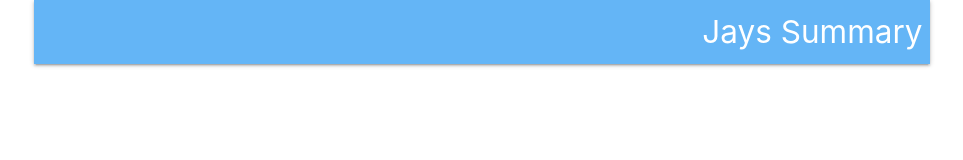
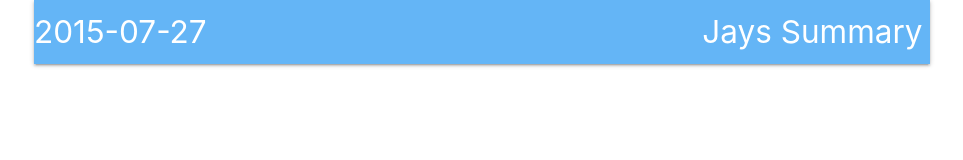
Before and after one commit to gwynp/jayssummary, a plain HTML site: page head.html in a window 1280 px wide. Shown: the whole page, without its empty margins (158-1121 px from the left). Drawn offline with nearby package versions, Linux system fonts and the light colour scheme.

Commit message:
added date javascript

```diff
--- a/head.html
+++ b/head.html
@@ -3,8 +3,6 @@
 
 	   <!-- Compiled and minified CSS -->
 	  <link rel="stylesheet" href="https://cdnjs.cloudflare.com/ajax/libs/materialize/0.95.3/css/materialize.min.css">
-
-
 
      <title>Jays Summary</title>
      <meta name="viewport" content="width=device-width, initial-scale=1"/>
@@ -12,10 +10,20 @@
   </head>
 
   <body>
+
+
   <div class="container">
 
   <nav>
   <div class="nav-wrapper blue lighten-2">
+  <a href="#" class="brand-logo left" id="para"></a>
   <a href="#" class="brand-logo right">Jays Summary</a>
+
   </div>
   </nav>
+  <p id="para"></p>
+  <script type="text/javascript">
+    //JavaScript code goes here
+  var today = new Date().toJSON().slice(0,10)
+  document.getElementById('para').innerHTML = today;
+  </script>
```
Also changed, not shown: index.html (+10 -3 lines).
